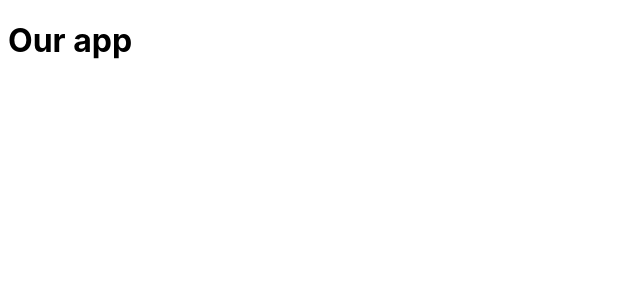
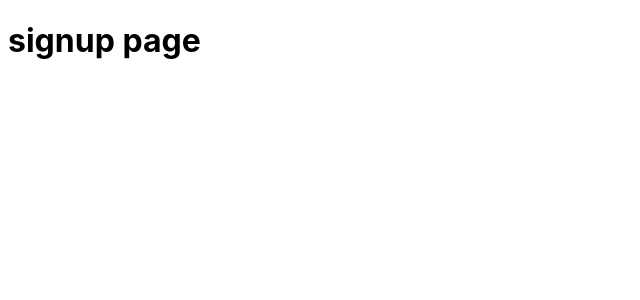
Before and after one commit to khancon/ChitChaatKarApp, a React (Create React App) app in the folder reactjs-front-end/: page /signup in a window 1280 px wide. Shown: the top 300 px of the page, without its empty margins (0-640 px from the left). Built offline with nearby package versions, Linux system fonts and the light colour scheme.

Commit message:
Components and Pages

```diff
--- a/reactjs-front-end/src/App.js
+++ b/reactjs-front-end/src/App.js
@@ -1,10 +1,22 @@
 import React from 'react';
+import { BrowserRouter as Router, Switch, Route } from 'react-router-dom';
 import './App.css';
+
+import home from'./pages/home'
+import login from'./pages/login'
+import signup from'./pages/signup'
+
 
 function App() {
   return (
     <div className="App">
-      <h1>Our app</h1>
+      <Router>
+        <Switch>
+          <Route exact path="/" component={home}/>
+          <Route exact path="/login" component={login}/>
+          <Route exact path="/signup" component={signup}/>
+        </Switch>
+      </Router>
     </div>
   );
 }
--- /dev/null
+++ b/reactjs-front-end/src/pages/home.js
@@ -0,0 +1,13 @@
+import React, { Component } from 'react'
+
+class home extends Component {
+    render() {
+        return (
+            <div>
+                <h1>Home page</h1>
+            </div>
+        )
+    }
+}
+
+export default home
--- /dev/null
+++ b/reactjs-front-end/src/pages/login.js
@@ -0,0 +1,13 @@
+import React, { Component } from 'react'
+
+class login extends Component {
+    render() {
+        return (
+            <div>
+                <h1>login page</h1>
+            </div>
+        )
+    }
+}
+
+export default login
--- /dev/null
+++ b/reactjs-front-end/src/pages/signup.js
@@ -0,0 +1,13 @@
+import React, { Component } from 'react'
+
+class signup extends Component {
+    render() {
+        return (
+            <div>
+                <h1>signup page</h1>
+            </div>
+        )
+    }
+}
+
+export default signup
```
Also changed, not shown: reactjs-front-end/src/components/Navbar.js (added).
